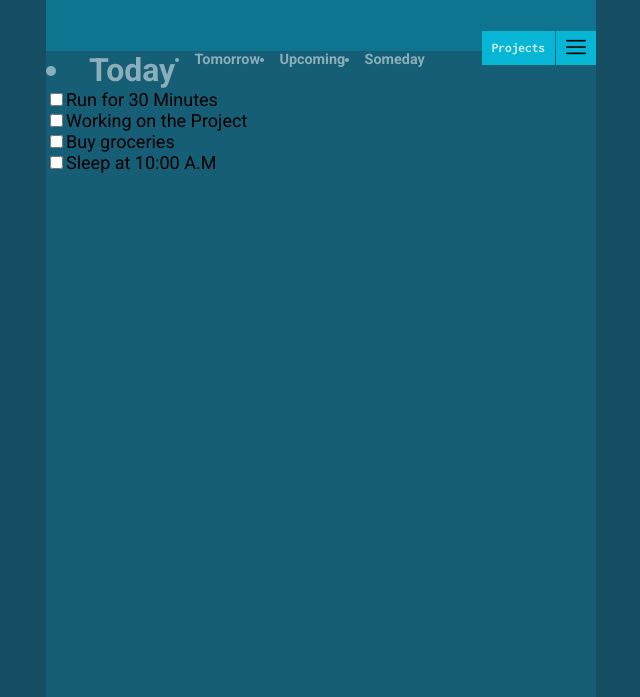
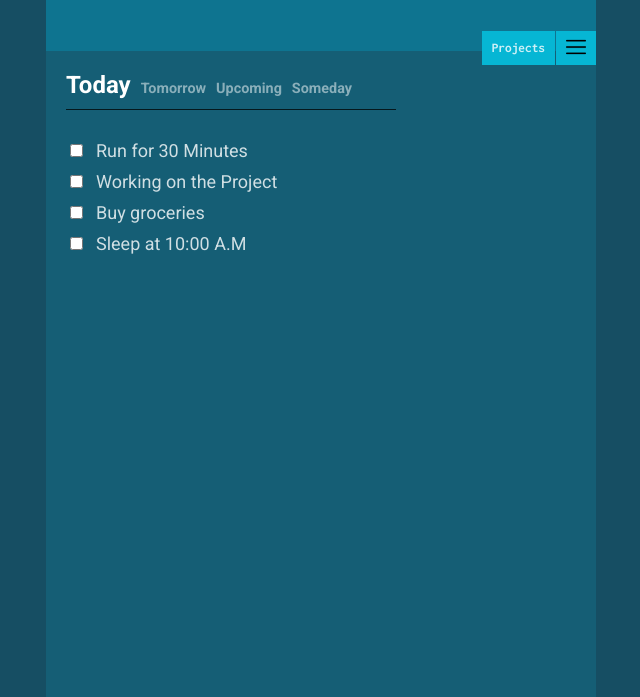
Before and after one commit to Shiielty/todo-list, a website built with webpack: page src/index.html in a window 1280 px wide. Shown: the part 103-800 px from the top of the page, without its empty margins (319-959 px from the left). Built offline with nearby package versions, Linux system fonts and the light colour scheme; a web font is replaced by a local one.

Commit message:
style(*): styling tasks section

```diff
--- a/src/style.css
+++ b/src/style.css
@@ -94,6 +94,38 @@ header img {
     color: var(--white5);
 }
 
+
+main {
+    margin-top: 20px;
+}
+
+.task-header {
+    display: flex;
+    align-items: baseline;
+    gap: 10px;
+    padding-bottom: 10px;
+    border-bottom: 1px solid var(--grey);
+    margin: 10px 200px 25px 20px;
+    color: var(--white5);
+    list-style: none;
+}
+
 .task-header .active {
-    font-size: 2rem;
+    color: var(--white);
+    font-size: 1.5rem;
 }
+
+.task-container div {
+    display: flex;
+    align-items: center;
+    padding: 5px 20px;
+    color: var(--white8)
+}
+
+.task-container div:hover {
+    background-color: var(--blue);
+}
+
+.task-container label {
+    margin: 0 10px;
+}
```
